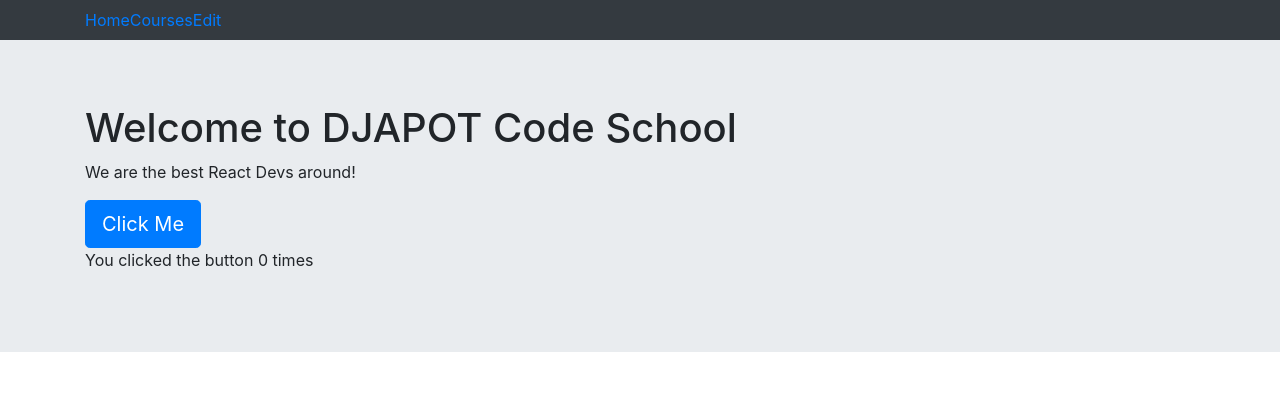
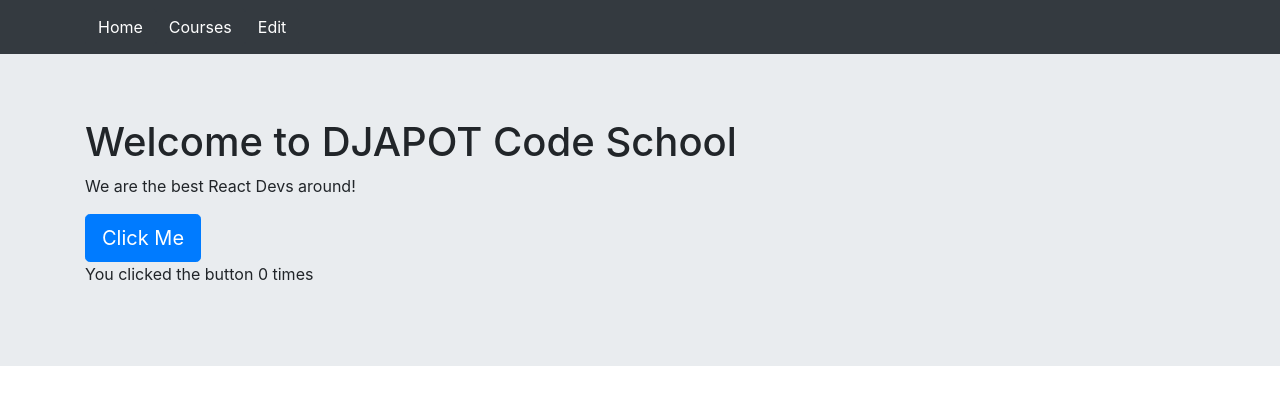
Before and after one commit to toddalbert/react-04, a React (Create React App) app: page / in a window 1280 px wide. Shown: the top 404 px of the page. Built offline with nearby package versions, Linux system fonts and the light colour scheme.

Commit message:
made header buttons

```diff
--- a/src/components/common/Header.js
+++ b/src/components/common/Header.js
@@ -3,15 +3,22 @@ import { NavLink } from 'react-router-dom'
 import NavBar from 'react-bootstrap/NavBar'
 import Container from 'react-bootstrap/Container'
 import Nav from 'react-bootstrap/Nav'
+import Button from 'react-bootstrap/Button'
 
 function Header() {
   return (
     <NavBar bg="dark" variant="dark" sticky="top" expand="lg">
       <Container>
         <Nav className="mr-auto">
-          <NavLink exact to="/">Home</NavLink>
-          <NavLink exact to="/courses">Courses</NavLink>
-          <NavLink exact to="/edit">Edit</NavLink>
+          <NavLink exact to="/">
+            <Button variant="dark">Home</Button>
+          </NavLink>
+          <NavLink exact to="/courses">
+            <Button variant="dark">Courses</Button>
+          </NavLink>
+          <NavLink exact to="/edit">
+            <Button variant="dark">Edit</Button>
+          </NavLink>
         </Nav>
       </Container>
     </NavBar>
--- a/src/scenes/Home.js
+++ b/src/scenes/Home.js
@@ -4,7 +4,9 @@ import Container from 'react-bootstrap/Container'
 import Button from 'react-bootstrap/Button'
 
 function Home() {
+  //     These go everywhere    This in top-level only
   const [counter, setCounter] = useState(0)
+
   return (
     <>
       <Jumbotron fluid>
```
